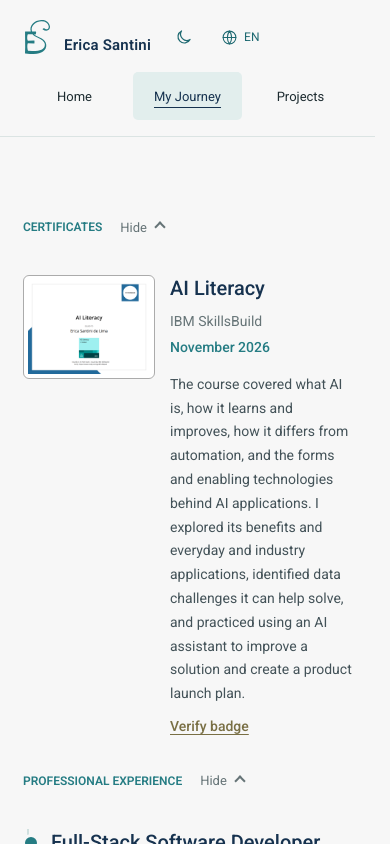
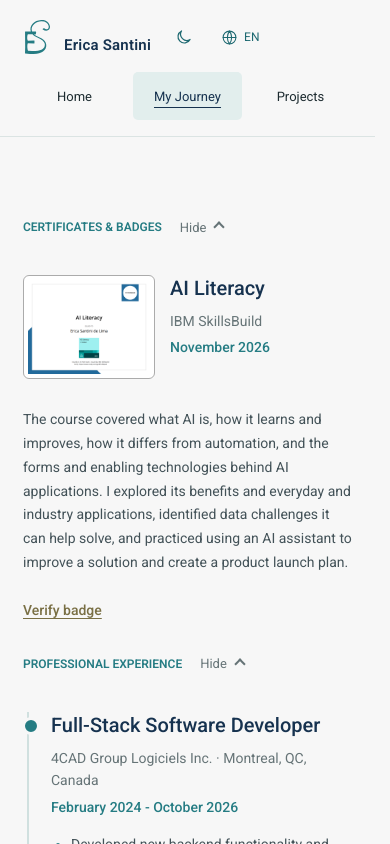
Before and after one commit to Kikasantini/erica-portfolio, a React (Vite) app: page /en/journey in a window 390 px wide. Shown: the top 844 px of the page. Built offline with nearby package versions, Linux system fonts and the light colour scheme.

Commit message:
Improve mobile certificate layout and heading

```diff
--- a/src/index.css
+++ b/src/index.css
@@ -761,11 +761,11 @@ p {
   outline-offset: 4px;
 }
 
-.certificate-item__content {
+.certificate-item__header {
   min-width: 0;
 }
 
-.certificate-item__content h3 {
+.certificate-item__header h3 {
   margin: 0 0 8px;
   color: var(--brand-name);
   font-size: 20px;
@@ -774,6 +774,7 @@ p {
 }
 
 .certificate-item__description {
+  grid-column: 2;
   margin-top: 14px;
   color: var(--paragraph-text);
   font-size: 14px;
@@ -781,6 +782,7 @@ p {
 }
 
 .certificate-item__link {
+  grid-column: 2;
   display: inline-block;
   margin-top: 12px;
   color: var(--additional-technologies-link-color);
@@ -1079,6 +1081,11 @@ p {
 
   .certificate-item__thumbnail {
     padding: 4px;
+  }
+
+  .certificate-item__description,
+  .certificate-item__link {
+    grid-column: 1 / -1;
   }
 
   .journey-details {
--- a/src/locales/en/journey.json
+++ b/src/locales/en/journey.json
@@ -1,6 +1,6 @@
 {
   "title": "My Journey",
-  "certificatesTitle": "Certificates",
+  "certificatesTitle": "Certificates & Badges",
   "certificates": [
     {
       "id": "aiLiteracy",
--- a/src/locales/fr/journey.json
+++ b/src/locales/fr/journey.json
@@ -1,6 +1,6 @@
 {
   "title": "Mon parcours",
-  "certificatesTitle": "Certifications",
+  "certificatesTitle": "Certifications et badges",
   "certificates": [
     {
       "id": "aiLiteracy",
--- a/src/locales/pt/journey.json
+++ b/src/locales/pt/journey.json
@@ -1,6 +1,6 @@
 {
   "title": "Minha trajetória",
-  "certificatesTitle": "Certificados",
+  "certificatesTitle": "Certificados e badges",
   "certificates": [
     {
       "id": "aiLiteracy",
--- a/src/pages/Journey.tsx
+++ b/src/pages/Journey.tsx
@@ -178,10 +178,11 @@ export default function Journey() {
                   loading="lazy"
                 />
               </button>
-              <div className="certificate-item__content">
+              <div className="certificate-item__header">
                 <h3>{certificate.title}</h3>
                 <p className="timeline-item__meta">{certificate.issuer}</p>
                 <p className="timeline-item__period">{certificate.period}</p>
+              </div>
               <p className="certificate-item__description">{certificate.description}</p>
               <a
                 className="certificate-item__link"
@@ -191,7 +192,6 @@ export default function Journey() {
               >
                 {t('verifyCertificate')}
               </a>
-              </div>
             </article>
           ))}
         </div>
```
Lines whose indentation alone changed are shown as unchanged.
